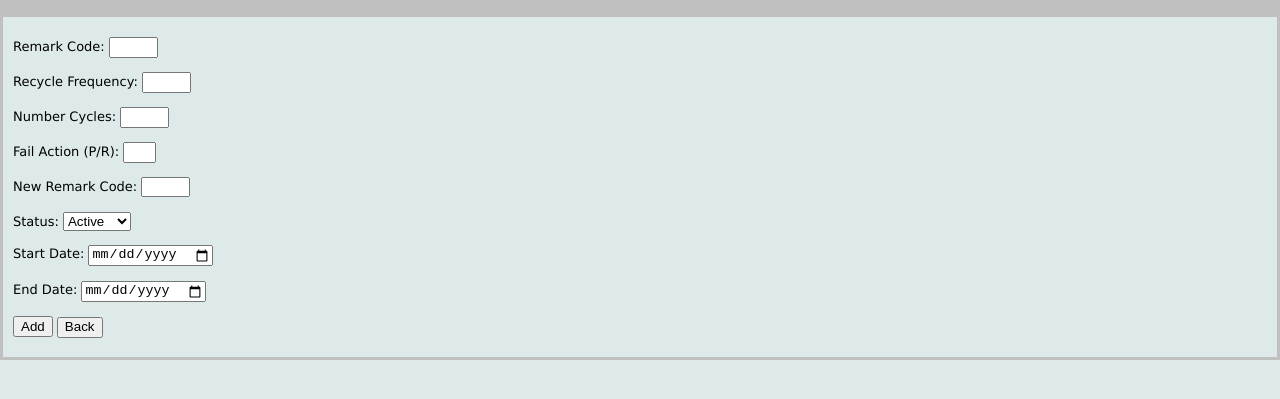
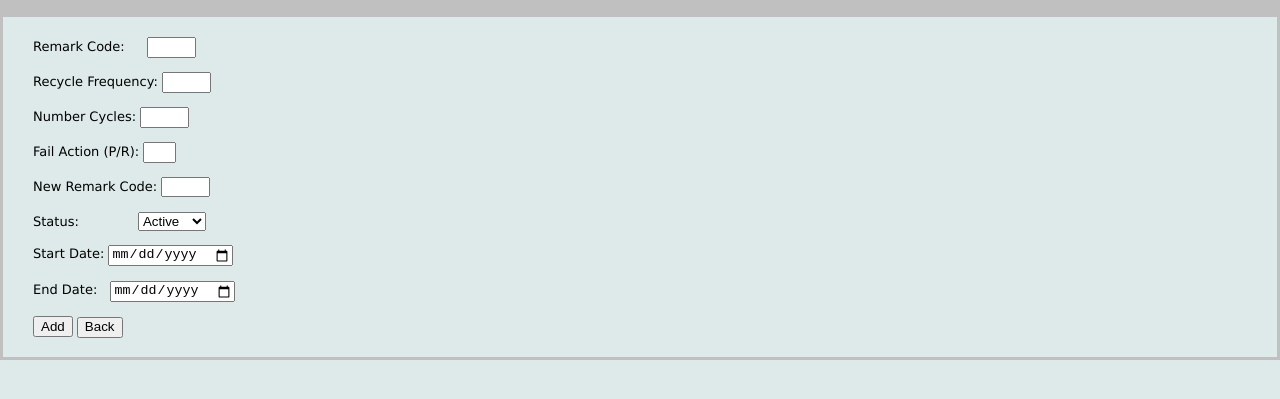
Before and after one commit to Jasper-Tenga/Recycle-Parms, a plain HTML site: page add.html in a window 1280 px wide. Shown: the part 57-456 px from the top of the page. Drawn offline with Linux system fonts and the light colour scheme.

Commit message:
Add files via upload

```diff
--- a/css/add.css
+++ b/css/add.css
@@ -34,11 +34,11 @@ option {
 }
 
 label {
-    margin-left: 10px;
+    margin-left: 30px;
 }
 
 #last {
-    margin-left: 10px;
+    margin-left: 30px;
     margin-bottom: 20px;
 }
 
@@ -46,3 +46,19 @@ button a{
     text-decoration: none;
     color: black;
 }
+
+#rmkCd {
+    margin-left: 18px;
+}
+
+#nrc {
+    margin-left: 43px;
+}
+
+#status {
+    margin-left: 55px;
+}
+
+#end {
+    margin-left: 9px;
+}
--- a/css/index.css
+++ b/css/index.css
@@ -150,7 +150,7 @@ header button{
     margin-left: 5px;
 }
 
-.sticky .th-sort-asc:hover,
-.sticky .th-sort-desc:hover {
+.sticky .th-sort-asc,
+.sticky .th-sort-desc {
     background: rgb(96, 154, 221);
 }
```
